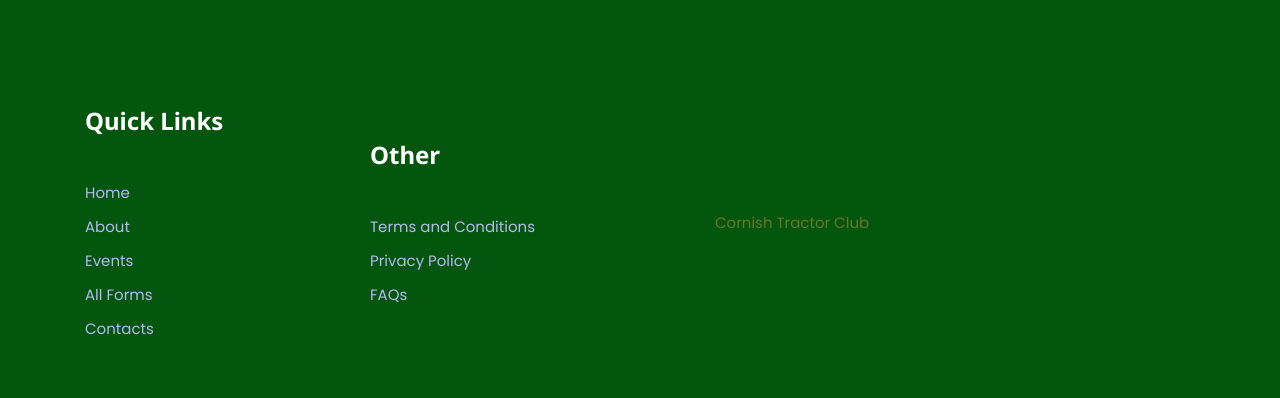
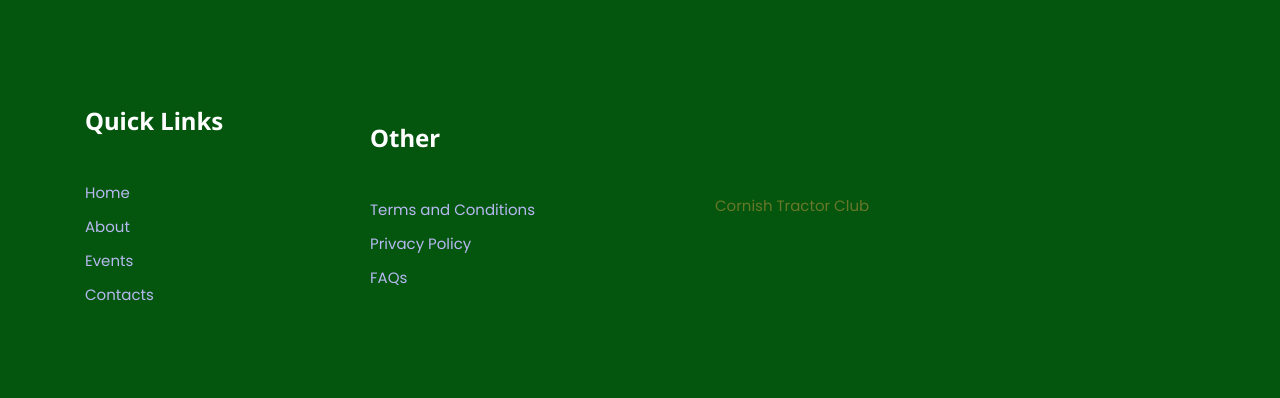
Before and after one commit to FinlayHDev/cornishtractorclub.org, a plain HTML site: page blog.html in a window 1280 px wide. Shown: the part 1288-1686 px from the top of the page. Drawn offline with Linux system fonts and the light colour scheme.

Commit message:
footer update

```diff
--- a/blog.html
+++ b/blog.html
@@ -134,7 +134,6 @@
             <li><a href="index.html" class="text-light d-block mb-3">Home</a></li>
             <li><a href="#about" class="text-light d-block mb-3">About</a></li>
             <li><a href="events.html" class="text-light d-block mb-3">Events</a></li>
-            <li><a href="forms.html" class="text-light d-block mb-3">All Forms</a></li>
             <li><a href="contacts.html" class="text-light d-block mb-3">Contacts</a></li>
           </ul>
         </div>
```
Also changed, not shown: contacts.html (+0 -1 lines), default.html (+0 -1 lines), events.html (+0 -1 lines), faqs.html (+0 -1 lines), gallery.html (+0 -1 lines), index.html (+0 -1 lines), privacy.html (+0 -1 lines), rally-2023.html (+0 -1 lines), terms.html (+0 -1 lines).
